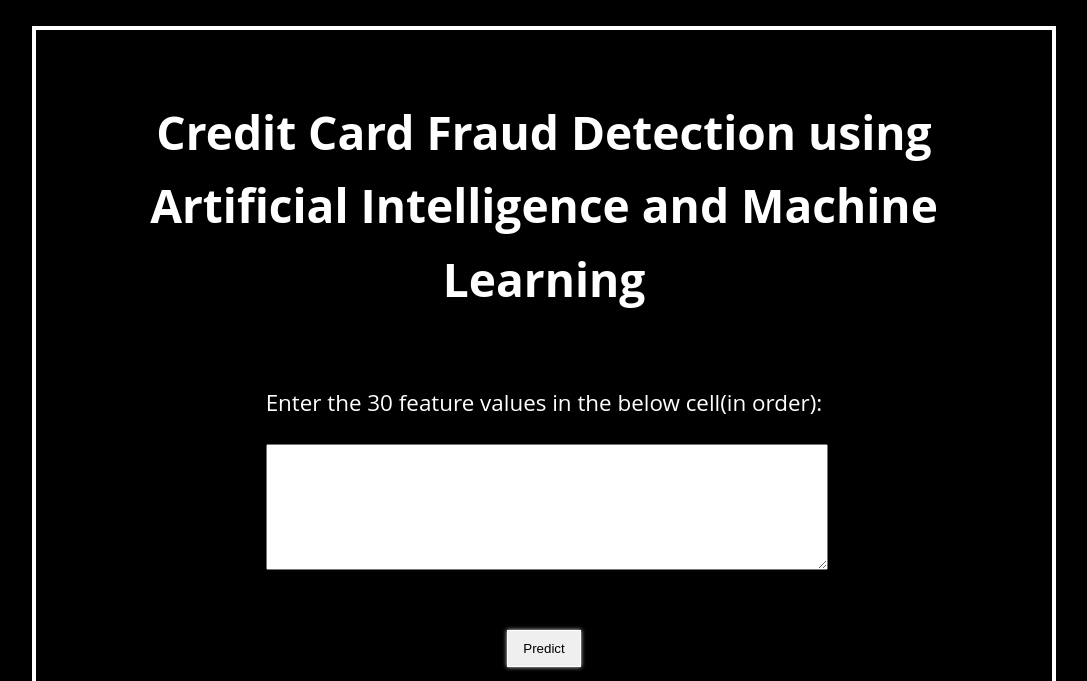
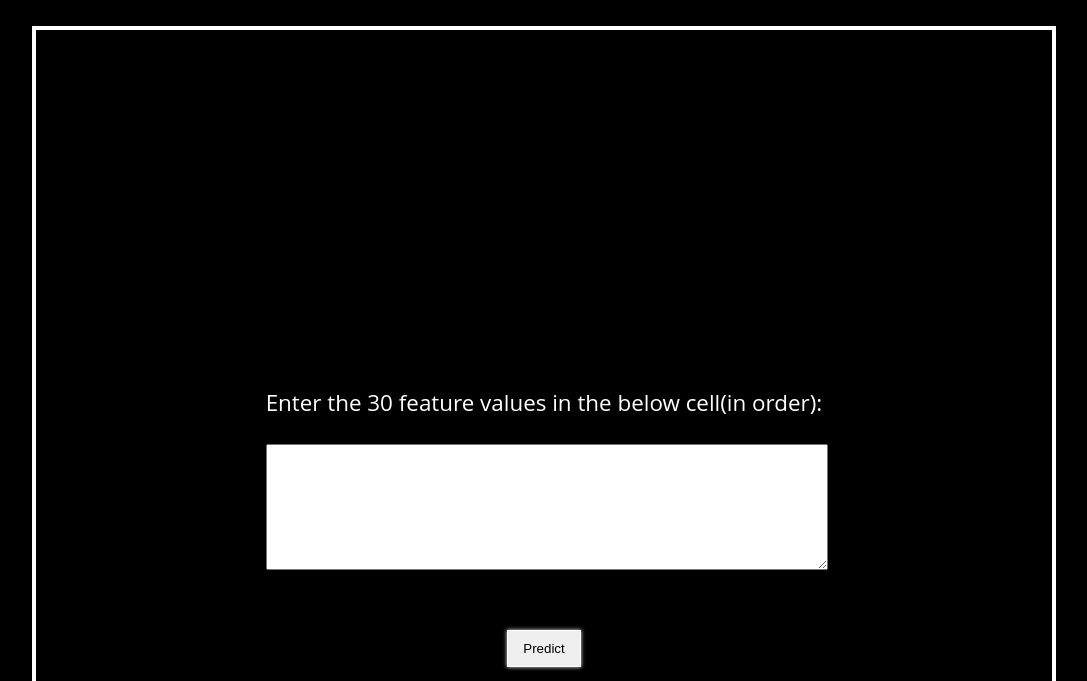
Before and after one commit to aman878/CreditCardFraudAIML, a Flask app: page / in a window 1280 px wide. Shown: the top 681 px of the page, without its empty margins (96-1183 px from the left). Run offline with Flask 2, Linux system fonts and the light colour scheme; parts of the project's set-up code (start-up, migrations or seed data) failed here and were passed over.

Commit message:
Commit 6

```diff
--- a/static/styles.css
+++ b/static/styles.css
@@ -14,12 +14,12 @@ body{
 
 header{
 	font-size: 1.6em;
-	color: white;
+	color: black;
 }
 
 header h1{
 	font-size: 1.8em;
-	color: white;
+	color: black;
 }
 
 .btn-info{
@@ -42,5 +42,5 @@ header h1{
 
 .ml-container textarea{
 	width: 100%;
-	color:rgb(255, 255, 255)
+	color:rgb(0, 0, 0)
 }
```
